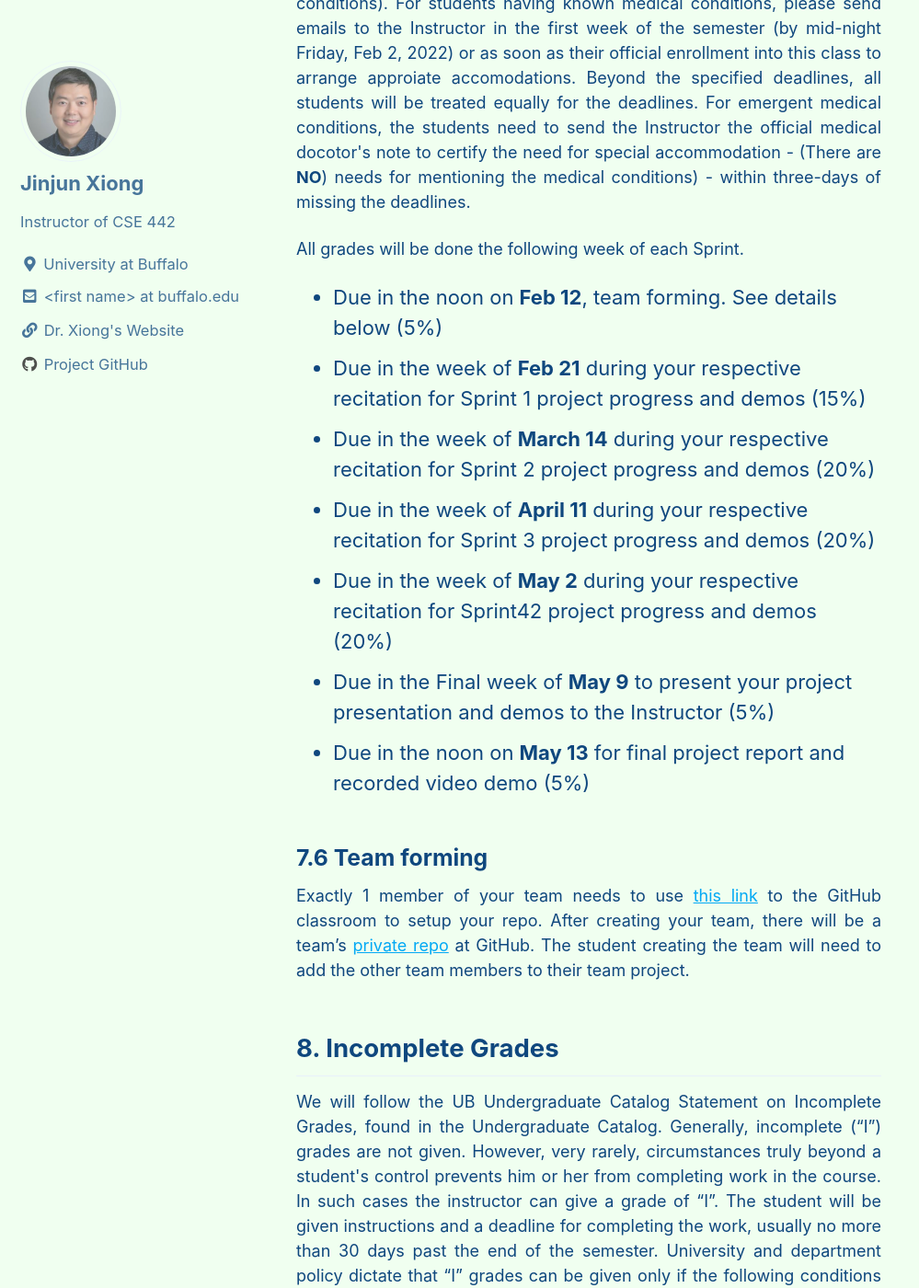
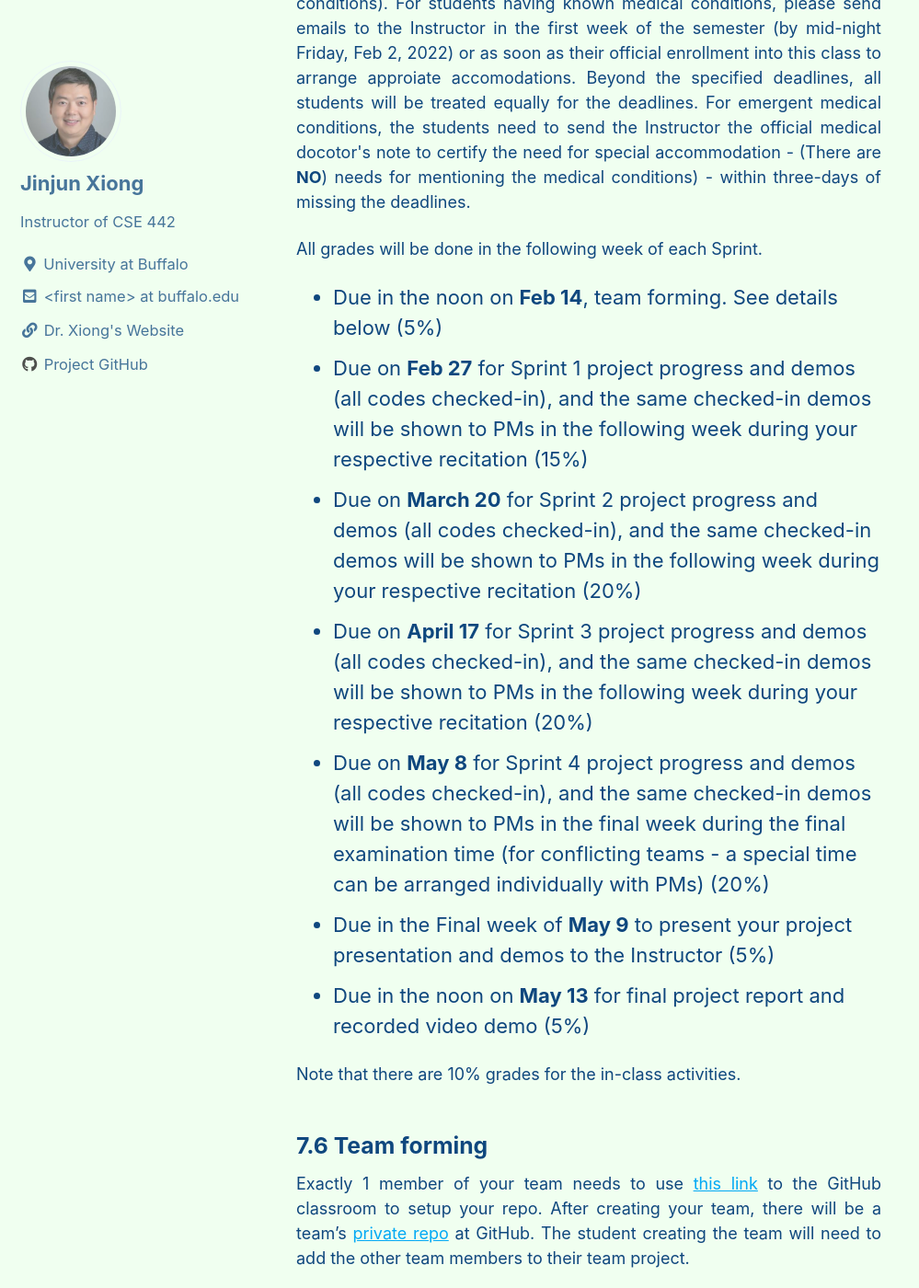
Before and after one commit to xlab-classes/cse442, a Jekyll site: the page built from index.md, in a window 1280 px wide and 1400 px high, scrolled down 8481 px. Shown: the whole window at 92% size, without its empty margins (0-999 px from the left). Built offline with Jekyll 4.4.1, drawn with Linux system fonts in a browser that asks for light colours; cached includes are drawn as plain includes.

Commit message:
Update index.md

```diff
--- a/index.md
+++ b/index.md
@@ -365,16 +365,19 @@ learning outcomes, it is important that all students participate.
 There is no exception to meeting the deadlines (except legitimate medical conditions). For students having known medical conditions, please send emails to the Instructor in the first week of the semester (by mid-night Friday, Feb 2, 2022) or as soon as their official enrollment into this class to arrange approiate accomodations. Beyond the specified deadlines, all students will be treated equally for the deadlines. For emergent medical conditions, the students need to send the Instructor the official medical docotor's note to certify the need for special accommodation - (There are <b>NO</b>) needs for mentioning the medical conditions) - within three-days of missing the deadlines.
 </p>
 
-<p style='font-size:18px; text-align:justify'> All grades will be done the following week of each Sprint.
+<p style='font-size:18px; text-align:justify'> All grades will be done in the following week of each Sprint.
 	</p>
 
-- Due in the noon on **Feb 12**, team forming. See details below (5%)
-- Due in the week of **Feb 21** during your respective recitation for Sprint 1 project progress and demos (15%)
-- Due in the week of **March 14** during your respective recitation for Sprint 2 project progress and demos (20%)
-- Due in the week of **April 11** during your respective recitation for Sprint 3 project progress and demos (20%)
-- Due in the week of **May 2** during your respective recitation for Sprint42 project progress and demos (20%)
+- Due in the noon on **Feb 14**, team forming. See details below (5%)
+- Due on **Feb 27** for Sprint 1 project progress and demos (all codes checked-in), and the same checked-in demos will be shown to PMs in the following week  during your respective recitation  (15%)
+- Due on **March 20** for Sprint 2 project progress and demos (all codes checked-in), and the same checked-in demos will be shown to PMs in the following week  during your respective recitation  (20%)
+- Due on **April 17** for Sprint 3 project progress and demos (all codes checked-in), and the same checked-in demos will be shown to PMs in the following week  during your respective recitation  (20%)
+- Due on **May 8** for Sprint 4 project progress and demos (all codes checked-in), and the same checked-in demos will be shown to PMs in the final week  during the final examination time (for conflicting teams - a special time can be arranged individually with PMs)  (20%)
 - Due in the Final week of **May 9** to present your project presentation and demos to the Instructor (5%)
 - Due in the noon on **May 13** for final project report and recorded video demo (5%)
+
+<p style='font-size:18px; text-align:justify'> Note that there are 10% grades for the in-class activities.
+	</p>
 
 ### 7.6 Team forming
 <p style='font-size:18px; text-align:justify'>
```
